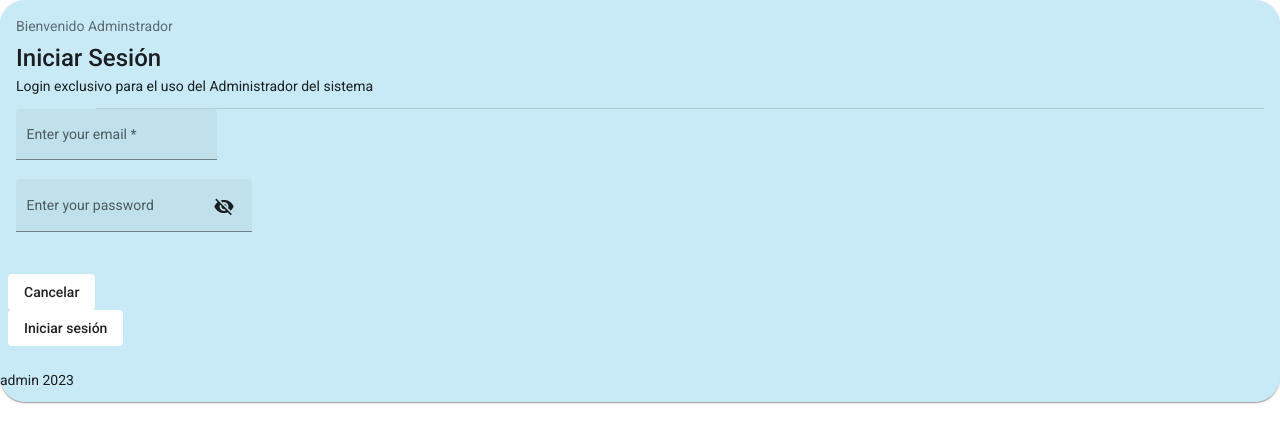
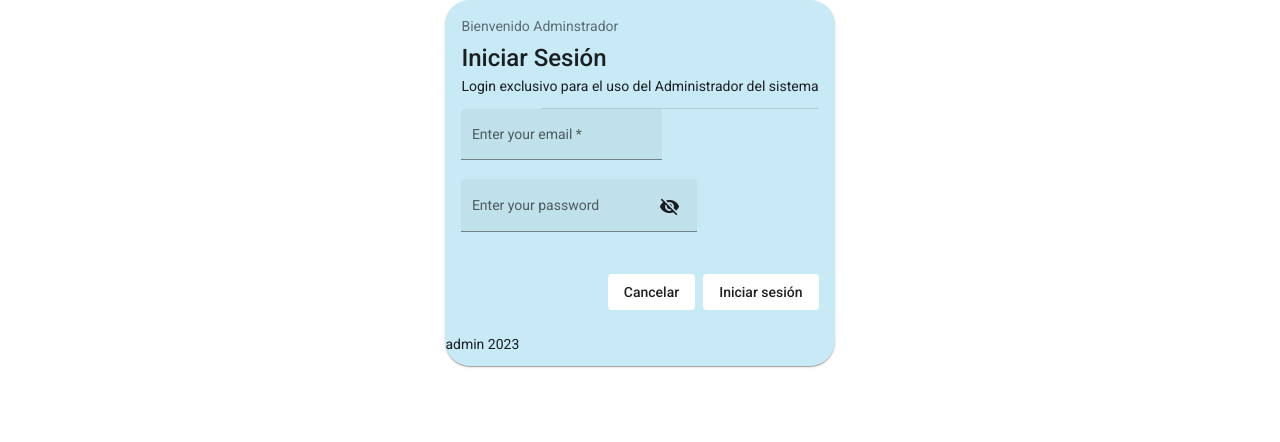
Before and after one commit to Angular-Web-Project/Enlazando-Empleo-Web, an Angular app: page /admin in a window 1280 px wide. Shown: the top 442 px of the page. Built offline with nearby package versions, Linux system fonts and the light colour scheme.

Commit message:
login admin v5

```diff
--- a/src/app/auth/pages/auth-login-admin/auth-login-admin.component.css
+++ b/src/app/auth/pages/auth-login-admin/auth-login-admin.component.css
@@ -1,7 +1,17 @@
-.login-card {
+.login-admin-container {
   display: flex;
   flex-direction: column;
-  justify-content: center;
+  justify-content: space-around;
+  align-items: center;
+}
+
+.login-card {
   border-radius: 25px;
   background-color: rgb(200, 233, 246);
 }
+
+.login-buttons {
+  display: flex;
+  flex-direction: row;
+  justify-content: flex-end;
+}
--- a/src/app/auth/pages/auth-login-admin/auth-login-admin.component.html
+++ b/src/app/auth/pages/auth-login-admin/auth-login-admin.component.html
@@ -1,3 +1,4 @@
+<div class="login-admin-container">
   <mat-card class="login-card">
     <mat-card-subtitle>Bienvenido Adminstrador</mat-card-subtitle>
     <mat-card-title>Iniciar Sesión</mat-card-title>
@@ -6,7 +7,7 @@
       <mat-divider inset></mat-divider>
       <app-login-admin-form></app-login-admin-form>
     </mat-card-content>
-  <mat-card-actions>
+    <mat-card-actions class="login-buttons">
       <app-cancel-button></app-cancel-button>
       <app-login-button></app-login-button>
     </mat-card-actions>
@@ -14,3 +15,4 @@
       <p>{{ adminFooter }}</p>
     </mat-card-footer>
   </mat-card>
+</div>
```
Lines whose indentation alone changed are shown as unchanged.
